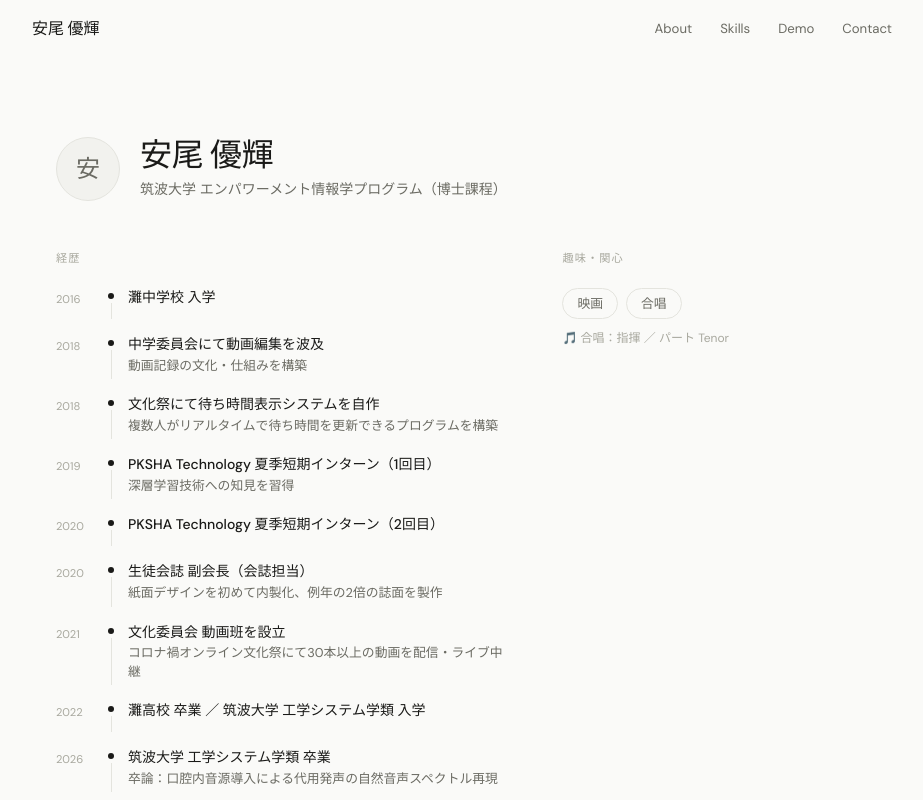
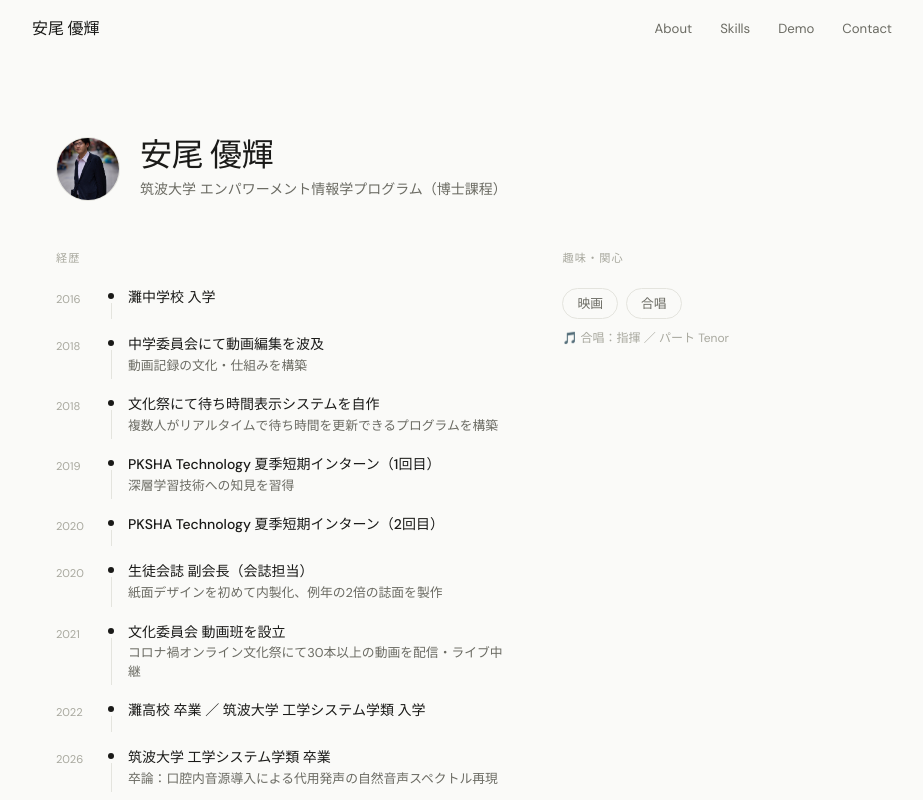
Before and after one commit to yukikari/my-portfolio, a Next.js app: page / in a window 1280 px wide. Shown: the top 800 px of the page, without its empty margins (178-1101 px from the left). Built offline with nearby package versions, Linux system fonts and the light colour scheme; no server answers; the database is empty.

Commit message:
update profile, contact, avatar

```diff
--- a/components/About.module.scss
+++ b/components/About.module.scss
@@ -36,8 +36,7 @@
   align-items: center;
   justify-content: center;
   flex-shrink: 0;
-  // 写真に差し替える場合: overflow: hidden を追加し、
-  // <img> タグを中に入れてください
+  overflow: hidden;
 }
 
 .avatarInitial {
--- a/components/About.tsx
+++ b/components/About.tsx
@@ -53,7 +53,7 @@ export default function About() {
       <div className={styles.header}>
         {/* 写真をここに入れる場合は img タグに差し替えてください */}
         <div className={styles.avatar}>
-          <span className={styles.avatarInitial}>安</span>
+          <img src="/avatar.jpg" alt="安尾 優輝" />
         </div>
         <div>
           <h1 className={styles.name}>安尾 優輝</h1>
--- a/components/Contact.tsx
+++ b/components/Contact.tsx
@@ -17,7 +17,7 @@ export default function Contact() {
           GitHub
         </a>
         <a
-          href="mailto:YOUR_EMAIL@example.com"
+          href="mailto:yasuoyuki20030513@gmail.com"
           className={styles.link}
         >
           <svg width="16" height="16" viewBox="0 0 24 24" fill="none" stroke="currentColor" strokeWidth="1.8" aria-hidden="true">
```
Also changed, not shown: public/avatar.jpg (added), 1 other file (tests, documents, lock files or other folders).
